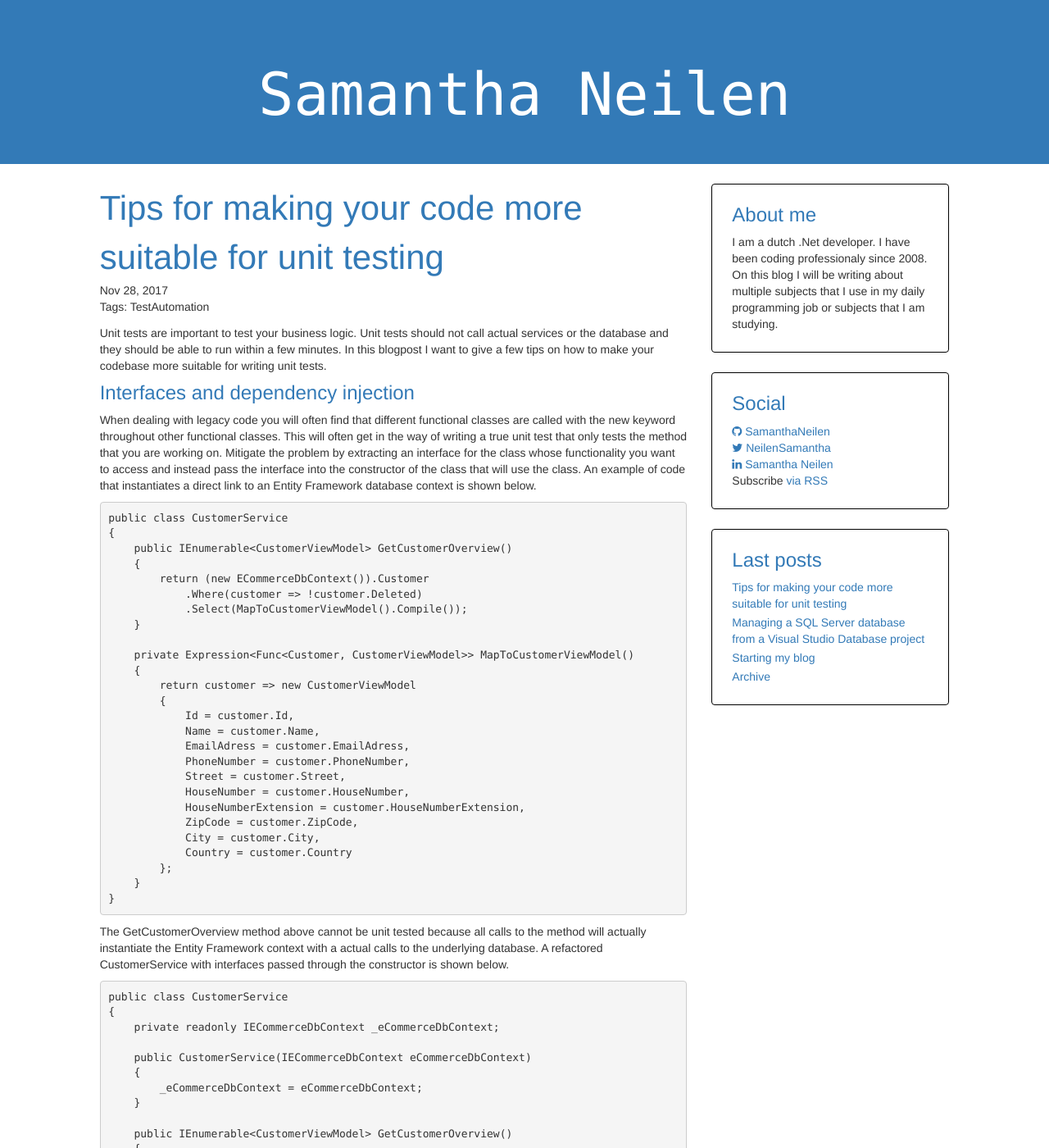
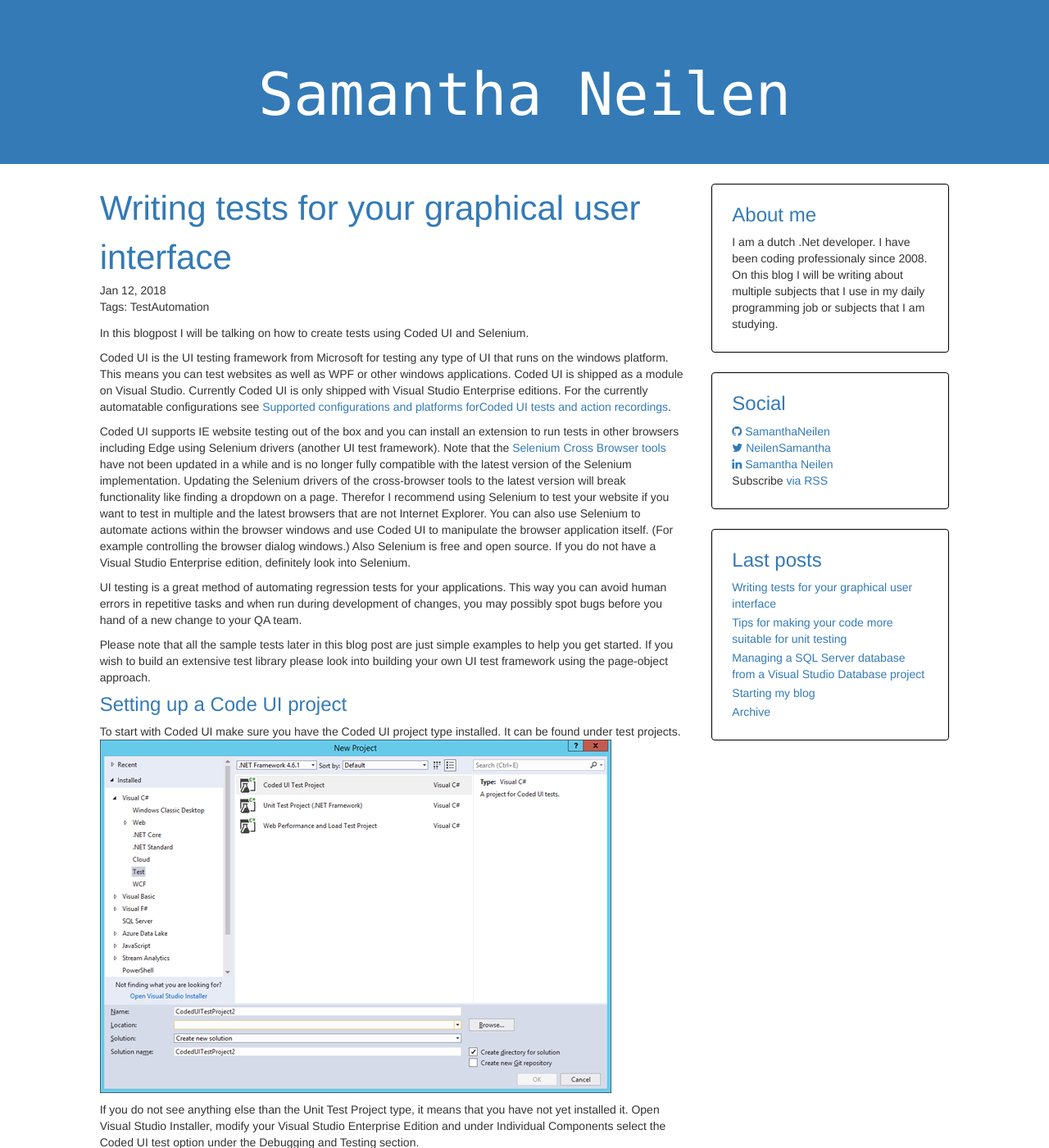
Before and after one commit to SamanthaNeilen/JekyllBlog, a Jekyll site: the page built from BlogJekyll/index.md, in a window 1280 px wide and 1400 px high. Shown: the whole window at 82% size. Built offline with Jekyll 4.4.1, drawn with Linux system fonts in a browser that asks for light colours; nearby versions of some CDN libraries; some of the changed text lies outside the part shown.

Commit message:
Added draft post for UI testing

```diff
--- a/BlogJekyll/_posts/2017-12-29-tips for making your code more suitable for unit tests.markdown
+++ b/BlogJekyll/_posts/2017-12-29-tips for making your code more suitable for unit tests.markdown
@@ -1,7 +1,7 @@
 ---
 layout: post
 title:  "Tips for making your code more suitable for unit testing"
-date:   2017-11-29 00:00:00 +0100
+date:   2017-12-29 00:00:00 +0100
 tags: TestAutomation
 ---
 <p>
--- /dev/null
+++ b/BlogJekyll/_posts/2018-01-14-writing-tests-for-your-graphical-user-interface.markdown
@@ -0,0 +1,388 @@
+---
+layout: post
+title:  "Writing tests for your graphical user interface"
+date:   2018-01-13 00:00:00 +0100
+tags: TestAutomation
+---
+<p>
+In this blogpost I will be talking on how to create tests using Coded UI and Selenium.
+</p>
+<p>
+Coded UI is the UI testing framework from Microsoft for testing any type of UI that runs on the windows platform. This means you can test websites as well as WPF or other windows applications. Coded UI is shipped as a module on Visual Studio. Currently Coded UI is only shipped with Visual Studio Enterprise editions. For the currently automatable configurations see <a href="https://docs.microsoft.com/nl-nl/visualstudio/test/supported-configurations-and-platforms-for-coded-ui-tests-and-action-recordings" target="_blank">Supported configurations and platforms forCoded UI tests and action recordings</a>.
+</p>
+<p>
+Coded UI supports IE website testing out of the box and you can install an extension to run tests in other browsers including Edge using Selenium drivers (another UI test framework). Note that the <a href="https://marketplace.visualstudio.com/items?itemName=AtinBansal.SeleniumcomponentsforCodedUICrossBrowserTesting" target="_blank">Selenium Cross Browser tools</a> have not been updated in a while and is no longer fully compatible with the latest version of the Selenium implementation. Updating the Selenium drivers of the cross-browser tools to the latest version will break functionality like finding a dropdown on a page. Therefor I recommend using Selenium to test your website if you want to test in multiple and the latest browsers that are not Internet Explorer. You can also use Selenium to automate actions within the browser windows and use Coded UI to manipulate the browser application itself.  (For example controlling the browser dialog windows.) Also Selenium is free and open source. If you do not have a Visual Studio Enterprise edition, definitely look into Selenium.
+</p>
+<p>
+UI testing is a great method of automating regression tests for your applications. This way you can avoid human errors in repetitive tasks and when run during development of changes, you may possibly spot bugs before you hand of a new change to your QA team.
+</p>
+<p>
+Please note that all the sample tests later in this blog post are just simple examples to help you get started. If you wish to build an extensive test library please look into building your own UI test framework using the page-object approach.
+</p>
+<h3>Setting up a Code UI project</h3>
+<p>
+To start with Coded UI make sure you have the Coded UI project type installed. It can be found under test projects.
+<br/><img src="{{"/assets/images/20180114/VisualStudioTestProjects.png" | relative_url }}" alt="Visual Studio Test Project Templates"/>
+</p>
+<p>
+If you do not see anything else than the Unit Test Project type, it means that you have not yet installed it. Open Visual Studio Installer, modify your Visual Studio Enterprise Edition and under Individual Components select the Coded UI test option under the Debugging and Testing section.
+<br/><img src="{{"/assets/images/20180114/VisualStudioInstaller.png" | relative_url }}" alt="Visual Studio Installation Coded UI CheckBox"/>
+</p>
+<p>
+After creating your new Coded UI project, the project will add a test class and a UI Map file. Visual Studio will also startup the UIMap - Coded UI Test Builder. This tool is used to record or inspect elements on your screen. If you close it you can restart it by right clicking a .uitest file or Map file as they are called and select the Edit with Coded UI Test Builder option.
+ <br/><img src="{{"/assets/images/20180114/CleanCodedUIProject.png" | relative_url }}" alt="Default Coded UI Project Files And Test Builder Window"/>
+</p>
+ <p>
+You can now either start coding or recording tests. If you press the record button, do some clicks in any application in your windows machine and then click the generate code button. Visual Studio will generate the code for the actions you took in the CodedUITest.cs file. All code for UI controls is placed inside the UIMap.uittest file.
+</p>
+<p>
+Recording UI tests can be helpful to start up fast but will be less maintainable in the long run, so I wish to focus on writing tests by hand for your applications. The Coded UI Test Builder is a great tool for inspecting controls on the screen and showing you the properties that Coded UI can access. These properties can also be used to search controls as I will explain later on.
+</p>
+<p>
+To use the Coded UI Test Builder element inspector, click and drag the circle button to any UI element that you want to inspect. You will see a blue highlight on the control that is focused. When releasing your mouse, a properties window will popup showing you the details of the control that you have selected. When inspecting an UI element in a browser it may take a second or so for the highlight to get into the page.
+</p>
+<p>
+A windows application example of inspecting a button is shown below:
+<br/><img src="{{"/assets/images/20180114/WindowsButtonProperties.png" | relative_url }}" alt="Windows Button Properties"/>
+ </p>
+ <p>
+And here is an example of inspecting a button in a web page:
+<br/><img src="{{"/assets/images/20180114/WebButtonProperties.png" | relative_url }}" alt="Web Button Properties"/>
+
+ </p>
+  <h3>Setting up a simple WPF test with Coded UI</h3>
+ <p>
+ A working sample of the code below including the sample application that it is run on can be found in my <a href="https://github.com/SamanthaNeilen/CodedUITestApplication" target="_blank">CodedUITestApplication repository</a>.
+ </p>
+ <p>
+The class containing the test must be decorated with the [CodedUITest] attribute. The test method itself is decorated with a [TestMethod] attribute.
+</p>
+{% highlight c# %}
+using Microsoft.VisualStudio.TestTools.UITesting;
+using Microsoft.VisualStudio.TestTools.UITesting.WinControls;
+using Microsoft.VisualStudio.TestTools.UITesting.WpfControls;
+using Microsoft.VisualStudio.TestTools.UnitTesting;
+
+namespace CodedUITestTestApplication.Tests
+{
+    [CodedUITest]
+    public class WindowsAppTests
+    {
+        [TestMethod]
+        public void Test_WPF_Addition()
+        {
+            var app = ApplicationUnderTest.Launch(@"..\..\..\CodedUITestApplication.WPF\bin\Debug\CodedUITestApplication.WPF.exe");
+
+            var amount1Edit = new WpfEdit(app);
+            amount1Edit.SearchProperties.Add(WpfEdit.PropertyNames.AutomationId, "txtFirstAmount");
+            amount1Edit.Text = "5";
+
+            var amount2Edit = new WpfEdit(app);
+            amount2Edit.SearchProperties.Add(WpfEdit.PropertyNames.AutomationId, "txtSecondAmount");
+            amount2Edit.Text = "10";
+
+            var buttonPlus = new WpfButton(app);
+            buttonPlus.SearchProperties.Add(WpfEdit.PropertyNames.AutomationId, "btnAdd");
+            Mouse.Click(buttonPlus);
+
+            var resultLabel = new WpfText(app);
+            resultLabel.SearchProperties.Add(WpfEdit.PropertyNames.AutomationId, "lblResult");
+            Assert.AreEqual("15", resultLabel.DisplayText);
+        }
+    }
+}
+{% endhighlight %}
+<p>
+As you can see, you find WPF controls by adding search properties. As long as you are adding search properties, your object in memory will not actually search for the control until you either call TryFind, use the control as parent for another new control, change a property or try to invoke an action on the control in the application. If a control is not found when calling TryFind, false is returned. In all other cases a ControlNotFound exception is thrown.
+</p>
+<p>
+The framework uses certain timeouts when finding controls. These timeouts can be changed by accessing the static PlayBack class.
+</p>
+<h3>Setting up a simple Windows application test with Coded UI</h3>
+<p>
+In this example I just boot up and automate the windows calculator.
+</p>
+
+{% highlight c# %}
+using Microsoft.VisualStudio.TestTools.UITesting;
+using Microsoft.VisualStudio.TestTools.UITesting.WinControls;
+using Microsoft.VisualStudio.TestTools.UITesting.WpfControls;
+using Microsoft.VisualStudio.TestTools.UnitTesting;
+
+namespace CodedUITestTestApplication.Tests
+{
+    [CodedUITest]
+    public class WindowsAppTests
+    {
+        [TestMethod]
+        public void Test_Windows_Calculator()
+        {
+            var app = ApplicationUnderTest.Launch(@"C:\Windows\system32\calc.exe");
+
+            var button5 = new WinButton(app);
+            button5.SearchProperties.Add(WinControl.PropertyNames.Name, "5");
+            Mouse.Click(button5);
+
+            var buttonPlus = new WinButton(app);
+            buttonPlus.SearchProperties.Add(WinControl.PropertyNames.Name, "Add");
+            Mouse.Click(buttonPlus);
+
+            Mouse.Click(button5);
+
+            var buttonEquals = new WinButton(app);
+            buttonEquals.SearchProperties.Add(WinControl.PropertyNames.Name, "Equals");
+            Mouse.Click(buttonEquals);
+
+            var resultText = new WinText(app);
+            resultText.SearchProperties.Add(WinControl.PropertyNames.Name, "Result");
+            Assert.AreEqual("10", resultText.DisplayText);
+        }
+    }
+}
+{% endhighlight %}
+<p>
+Notice that the searching and asserting is the same as with the WPF application. Only the base class for defining the type of control is different.
+</p>
+<h3>Setting up a simple web test with Coded UI</h3>
+<p>
+A webtest is quite similar. Here again the base class for the control is different. Also, we start a BrowserWindow instead of using ApllicationUnderTest. BrowserWindow is actually inherited from ApplicationUnderTest. You can use BrowserWindow.CurrentBrowser (before calling Launch) to determine the browser to use. The default is "IE" and you can use "Chrome" or "Firefox" to start other browsers. Note that Firefox will not start if your browser version is not supported by the  <a href="https://marketplace.visualstudio.com/items?itemName=AtinBansal.SeleniumcomponentsforCodedUICrossBrowserTesting" target="_blank">Selenium Cross Browser tools (version > 47.0.1, 32 bit)</a>.
+</p>
+{% highlight c# %}
+using CodedUITestApplication.Shared.Resources;
+using Microsoft.VisualStudio.TestTools.UITesting;
+using Microsoft.VisualStudio.TestTools.UITesting.HtmlControls;
+using Microsoft.VisualStudio.TestTools.UnitTesting;
+using System;
+using System.Configuration;
+using System.Linq;
+
+[CodedUITest]
+public class WebTests
+{
+    protected string StartUrl = ConfigurationManager.AppSettings["ApplicationStartUrl"];
+
+    [TestMethod]
+    public void WebTest_TestForm()
+    {
+        BrowserWindow browser = BrowserWindow.Launch(new Uri(StartUrl));
+
+        var nameTextBox = new HtmlEdit(browser);
+        nameTextBox.SearchProperties.Add(HtmlControl.PropertyNames.Id, "Name");
+        nameTextBox.Text = "Some Name";
+
+        var submitButton = new HtmlButton(browser);
+        submitButton.SearchProperties.Add(HtmlButton.PropertyNames.Type, "submit");
+        Mouse.Click(submitButton);
+
+        var header = new HtmlControl(browser);
+        header.SearchProperties.Add(HtmlControl.PropertyNames.Id, "addCustomerHeader");
+        Assert.IsTrue(header.TryFind());
+
+        var nameValidationmessage = new HtmlSpan(browser);
+        nameValidationmessage.SearchProperties.Add(HtmlControl.PropertyNames.Id, "Name-error");
+        Assert.IsFalse(nameValidationmessage.TryFind());
+
+        var expectedEmailvalidationMessage = string.Format(Messages.FieldRequired, Labels.EmailAddress);
+        var emailAddessValidationMessage = new HtmlSpan(browser);
+        emailAddessValidationMessage.SearchProperties.Add(HtmlControl.PropertyNames.Class, "field-validation-error");
+        emailAddessValidationMessage.SearchProperties.Add(HtmlControl.PropertyNames.InnerText, expectedEmailvalidationMessage,
+		    PropertyExpressionOperator.Contains);
+
+        Assert.IsTrue(emailAddessValidationMessage.TryFind());
+        Assert.IsTrue(emailAddessValidationMessage.InnerText.Equals(expectedEmailvalidationMessage));
+    }
+}
+{% endhighlight %}
+<h3>Running a single test on multiple browsers using a data source file</h3>
+<p>
+The default unit test framework from Microsoft can consume input files to run your tests for multiple data rows. In the following example I have added a CSV with the browsers names I want to test as data source. When this test is run the test will execute for each browser in sequence.
+</p>
+{% highlight c# %}
+using CodedUITestApplication.Shared.Resources;
+using Microsoft.VisualStudio.TestTools.UITesting;
+using Microsoft.VisualStudio.TestTools.UITesting.HtmlControls;
+using Microsoft.VisualStudio.TestTools.UnitTesting;
+using System;
+using System.Configuration;
+using System.Linq;
+
+[CodedUITest]
+public class WebTests
+{
+    private TestContext _testContextInstance;
+    public TestContext TestContext
+    {
+        get { return _testContextInstance; }
+        set { _testContextInstance = value; }
+    }
+
+    protected string StartUrl = ConfigurationManager.AppSettings["ApplicationStartUrl"];
+
+    [TestMethod, DataSource("Browsers")]
+    public void WebTest_TestForm()
+    {
+        var browserIdentifier = "IE";
+        if (TestContext.DataRow != null)
+        {
+            browserIdentifier = TestContext.DataRow[0].ToString();
+        }
+        BrowserWindow.CurrentBrowser = browserIdentifier;
+        BrowserWindow browser = BrowserWindow.Launch(new Uri(StartUrl));
+
+        var nameTextBox = new HtmlEdit(browser);
+        nameTextBox.SearchProperties.Add(HtmlControl.PropertyNames.Id, "Name");
+        nameTextBox.Text = "Some Name";
+
+        var submitButton = new HtmlButton(browser);
+        submitButton.SearchProperties.Add(HtmlButton.PropertyNames.Type, "submit");
+        Mouse.Click(submitButton);
+
+        var header = new HtmlControl(browser);
+        header.SearchProperties.Add(HtmlControl.PropertyNames.Id, "addCustomerHeader");
+        Assert.IsTrue(header.TryFind());
+
+        var nameValidationmessage = new HtmlSpan(browser);
+        nameValidationmessage.SearchProperties.Add(HtmlControl.PropertyNames.Id, "Name-error");
+        Assert.IsFalse(nameValidationmessage.TryFind());
+
+        var expectedEmailvalidationMessage = string.Format(Messages.FieldRequired, Labels.EmailAddress);
+        var emailAddessValidationMessage = new HtmlSpan(browser);
+        emailAddessValidationMessage.SearchProperties.Add(HtmlControl.PropertyNames.Class, "field-validation-error");
+        emailAddessValidationMessage.SearchProperties.Add(HtmlControl.PropertyNames.InnerText, expectedEmailvalidationMessage,
+		     PropertyExpressionOperator.Contains);
+
+        Assert.IsTrue(emailAddessValidationMessage.TryFind());
+        Assert.IsTrue(emailAddessValidationMessage.InnerText.Equals(expectedEmailvalidationMessage));
+    }
+}
+{% endhighlight %}
+<p>
+To ensure that the Browsers datasource is present in your project, first add the file you want to use as a data source to the project. Set the properties of the file to Content and Copy always.
+<br/><img src="{{"/assets/images/20180114/FileBuildAction.png" | relative_url }}" alt="File Properties Build Action"/>
+</p>
+<p>
+Next define the data source connection string in the App.config of the test project. You will also need to add a configuration section to ensure that the configuration elements will be processed.
+{% highlight xml %}
+<?xml version="1.0" encoding="utf-8" ?>
+<configuration>
+  <configSections>
+    <section name="microsoft.visualstudio.testtools" type="Microsoft.VisualStudio.TestTools.UnitTesting.TestConfigurationSection,
+	    Microsoft.VisualStudio.QualityTools.UnitTestFramework, Version=10.0.0.0, Culture=neutral, PublicKeyToken=b03f5f7f11d50a3a"/>
+  </configSections>
+  <connectionStrings>
+    <add name="Browsers" connectionString="Browsers.csv" providerName="Microsoft.VisualStudio.TestTools.DataSource.CSV" />
+  </connectionStrings>
+  <microsoft.visualstudio.testtools>
+    <dataSources>
+      <add name="Browsers" connectionString="Browsers" dataTableName="Browsers#csv" dataAccessMethod="Sequential"/>
+    </dataSources>
+  </microsoft.visualstudio.testtools>
+</configuration>
+{% endhighlight %}
+</p>
+<p>
+Next add a TestSettings file to the solution.
+<br/><img src="{{"/assets/images/20180114/VisualStudioTestSettings.png" | relative_url }}" alt="Visual Studio Test Settings File Type"/>
+</p>
+<p>
+Open the test settings file and navigate to deployment. Check the Enable Deployment option and add the csv file that needs to be deployed when running the test.
+<br/><img src="{{"/assets/images/20180114/DeploymentSettingBrowsers.png" | relative_url }}" alt="Deployment settings Browser tag"/>
+</p>
+<p>
+Sometimes Visual Studio will not automatically pick up the TestSettings file. If you get errors about not finding the data source first check if the TestSettings file is selected for use.
+<br/><img src="{{"/assets/images/20180114/VisualStudioTestSettingsMenu.png" | relative_url }}" alt="Visua Studio Test Settings Menu Option"/>
+</p>
+<h3>Setting up a simple web test with Selenium</h3>
+<p>
+In this last section I wanted to show a web test using Selenium. To be able to use Selenium in your test project first add the Selenium.Support NuGet package. This package will also automatically add the Selenium.Webdriver package.
+<br/><img src="{{"/assets/images/20180114/SeleniumNuGetPackages.png" | relative_url }}" alt="Selenium NuGet Packages"/>
+</p>
+<p>
+Next you need to download the driver executables that will actually start and control the browser. The latest driver executables can be found on the <a href="http://www.seleniumhq.org/download/" target="_blank">Selenium download page</a>.
+Add them to your project and make sure that they get deployed to either the bin folder of the project or add them to the deployment configuration in the TestSettings file as explained in the "Running a single test on multiple browsers using a data source file" section of this post, so that they are in the same directory as the test project output dll.
+<br/><img src="{{"/assets/images/20180114/SeleniumDrivers.png" | relative_url }}" alt="Selenium Driver Files"/>
+<br/><img src="{{"/assets/images/20180114/DeploymentSettingsSelenium.png" | relative_url }}" alt="Deployment Settings Selenium"/>
+</p>
+<p>
+After setting up, you can use the test method below to check the same functionality as the Coded UI web test in the last section. Note the different syntax but the same general idea of searching and manipulating controls.
+</p>
+{% highlight c# %}
+using CodedUITestApplication.Shared.Resources;
+using Microsoft.VisualStudio.TestTools.UITesting;
+using Microsoft.VisualStudio.TestTools.UITesting.HtmlControls;
+using Microsoft.VisualStudio.TestTools.UnitTesting;
+using OpenQA.Selenium;
+using OpenQA.Selenium.Chrome;
+using OpenQA.Selenium.IE;
+using OpenQA.Selenium.Firefox;
+using System;
+using System.Configuration;
+using System.Linq;
+
+namespace CodedUITestTestApplication.Tests
+{
+    [TestClass]
+    public class WebTests
+    {
+        [TestMethod, DataSource("Browsers")]
+        public void WebTest_Selenium_TestForm()
+        {
+            var browserIdentifier = "Chrome";
+            if (TestContext.DataRow != null)
+            {
+                browserIdentifier = TestContext.DataRow[0].ToString();
+            }
+
+            var driver = StartWebdriver(browserIdentifier);
+
+            driver.Navigate().GoToUrl(new Uri(StartUrl));
+
+            var nameTextBox = driver.FindElement(By.Id("Name"));
+            nameTextBox.SendKeys("Some Name");
+
+            var submitButton = driver.FindElement(By.TagName("button"));
+            submitButton.Click();
+
+            var header = driver.FindElement(By.Id("addCustomerHeader"));
+            Assert.IsTrue(header.Displayed);
+
+            Assert.AreEqual(0, driver.FindElements(By.Id("Name-error")).Count);
+
+            var expectedEmailvalidationMessage = string.Format(Messages.FieldRequired, Labels.EmailAddress);
+            var validationMessages = driver.FindElements(By.CssSelector(".field-validation-error"));
+            Assert.IsTrue(validationMessages.Any(element => element.Displayed &&
+			      ChildSpanContainsExpectedText(element, expectedEmailvalidationMessage)));
+
+            driver.Close();
+        }
+
+        private static bool ChildSpanContainsExpectedText(IWebElement element, string expectedEmailvalidationMessage)
+        {
+            return element.FindElement(By.TagName("span")).Text.Equals(expectedEmailvalidationMessage);
+        }
+
+        private IWebDriver StartWebdriver(string browserIdentifier)
+        {
+            switch (browserIdentifier)
+            {
+                case "IE":
+                    return new InternetExplorerDriver();
+                case "Firefox":
+                    return new FirefoxDriver();
+                case "Chrome":
+                    return new ChromeDriver();
+                default:
+                    throw new NotSupportedException();
+            }
+        }
+    }
+}
+{% endhighlight %}
+
+<h3>Resources</h3>
+<p>
+Pluralsight- Coded UI<br/>
+Pluralsight- Selenium<br/>
+MS docs<br/>
+Selenium HQ<br/>
+</p>
```
Also changed, not shown: BlogJekyll/assets/images/20180114/CleanCodedUIProject.png (added), BlogJekyll/assets/images/20180114/DeploymentSettingBrowsers.png (added), BlogJekyll/assets/images/20180114/DeploymentSettingsSelenium.png (added), BlogJekyll/assets/images/20180114/FileBuildAction.png (added), BlogJekyll/assets/images/20180114/SeleniumDrivers.png (added), BlogJekyll/assets/images/20180114/SeleniumNuGetPackages.png (added), BlogJekyll/assets/images/20180114/VisualStudioInstaller.png (added), BlogJekyll/assets/images/20180114/VisualStudioTestProjects.png (added), BlogJekyll/assets/images/20180114/VisualStudioTestSettings.png (added), BlogJekyll/assets/images/20180114/VisualStudioTestSettingsMenu.png (added), BlogJekyll/assets/images/20180114/WebButtonProperties.png (added), BlogJekyll/assets/images/20180114/WindowsButtonProperties.png (added).
